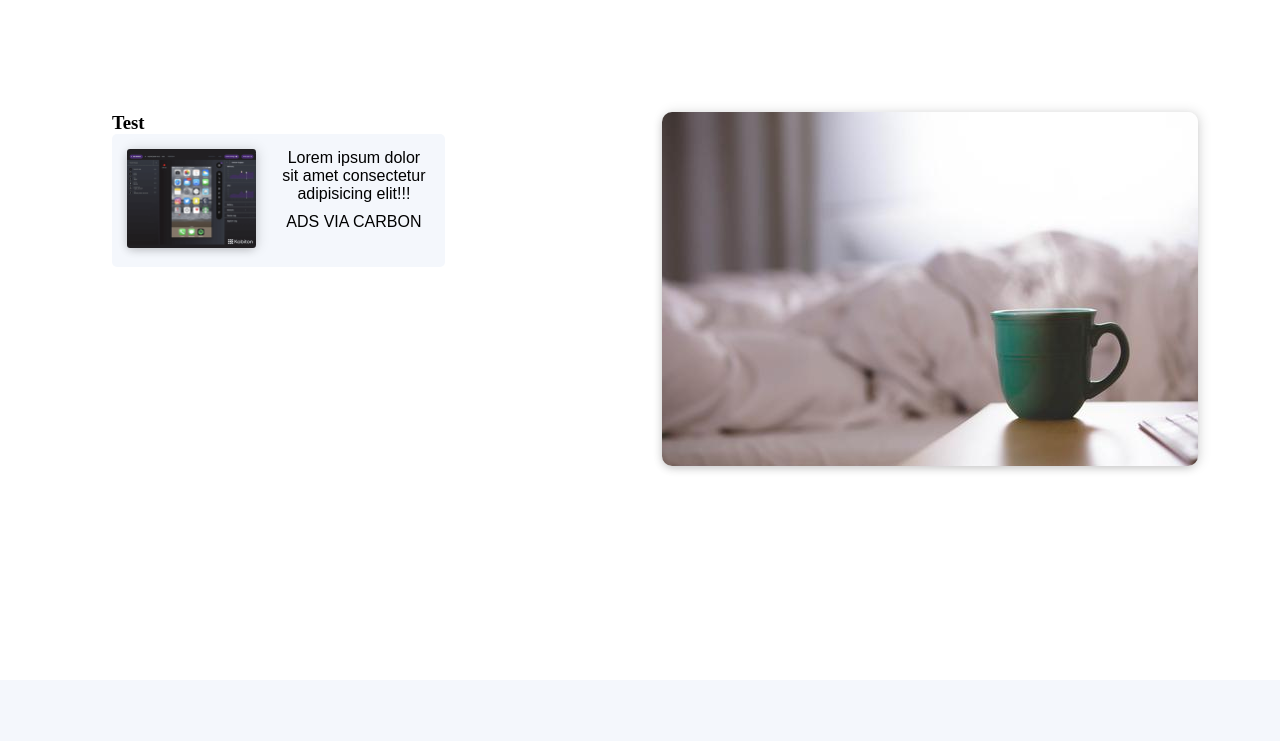
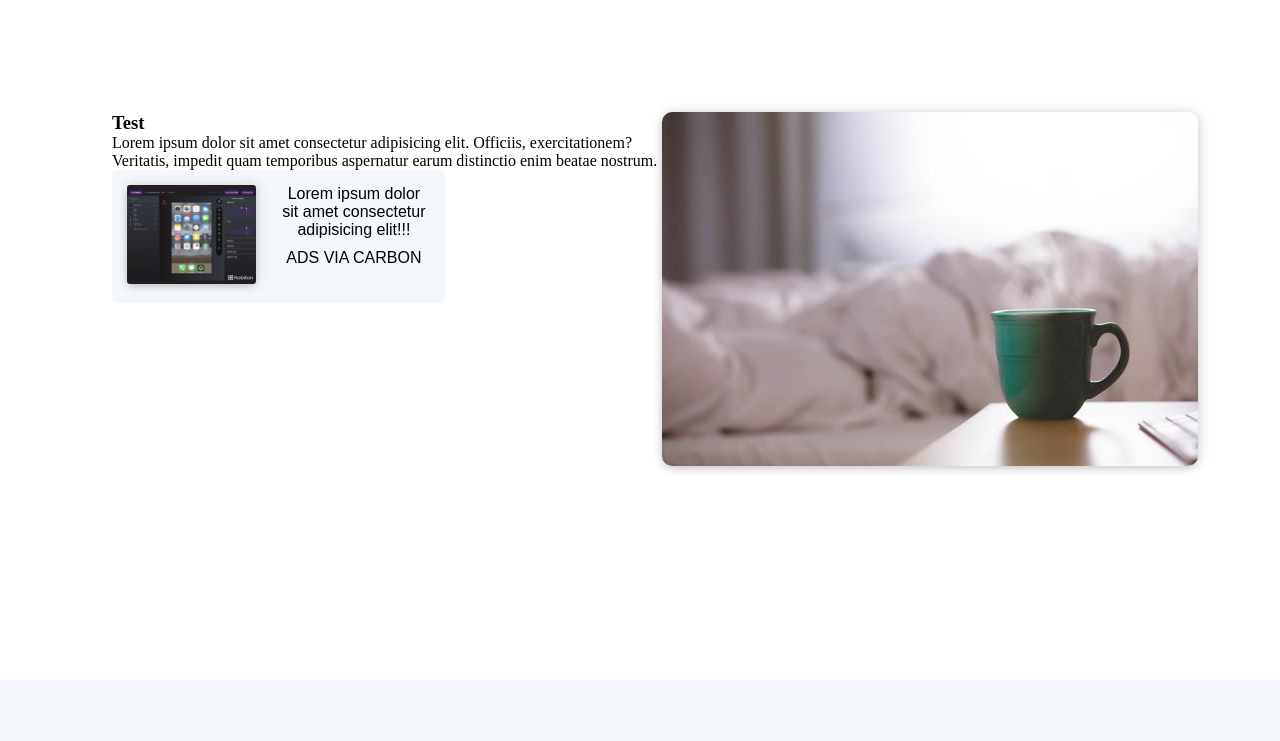
Before and after one commit to IsmoilKarimov/lorem, a plain HTML site: page html/index.html in a window 1280 px wide. Shown: the top 741 px of the page. Drawn offline with Linux system fonts and the light colour scheme.

Commit message:
add qwerty

```diff
--- a/html/index.html
+++ b/html/index.html
@@ -15,6 +15,7 @@
             <div class="container">
                 <div class="head-window">
                     <h3>Test</h3>
+                    <p>Lorem ipsum dolor sit amet consectetur adipisicing elit. Officiis, exercitationem? Veritatis, impedit quam temporibus aspernatur earum distinctio enim beatae nostrum.</p>
                     <div class="window">
                         <div class="box">
                             <img src="../images/1594126779-Kobiton_-_product_screenshot.png" alt="#">
```
